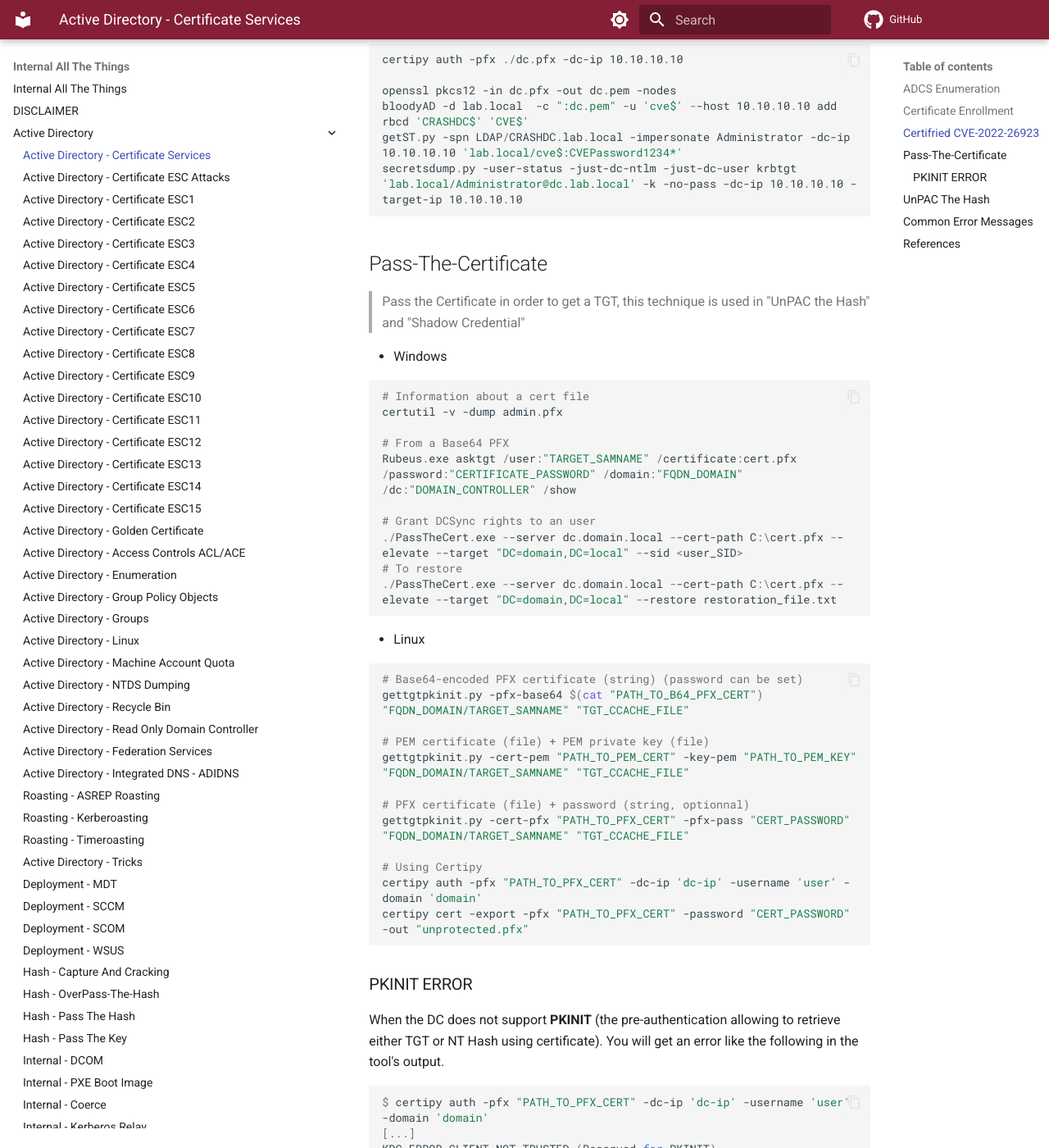
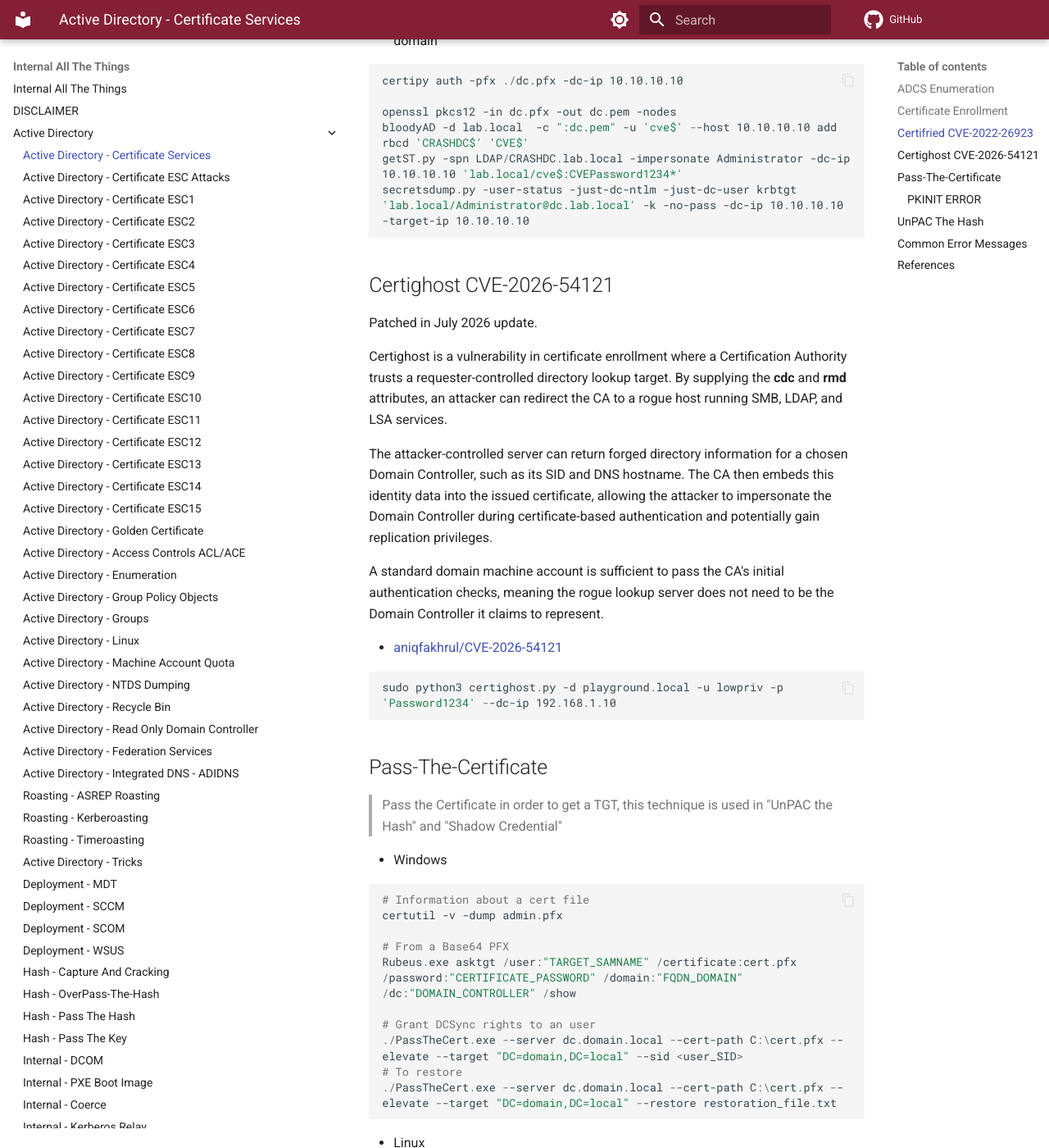
Before and after one commit to swisskyrepo/InternalAllTheThings, an MkDocs documentation site: the page built from docs/active-directory/ad-adcs-certificate-services.md, in a window 1280 px wide and 1400 px high, scrolled down 2312 px. Shown: the whole window at 82% size. Built offline with MkDocs 1.6.1 and Material for MkDocs 9.7.7, drawn with Linux system fonts in a browser that asks for light colours; comment, search, counter and statistics services are not loaded.

Commit message:
Certighost CVE-2026-54121

````diff
--- a/docs/active-directory/ad-adcs-certificate-services.md
+++ b/docs/active-directory/ad-adcs-certificate-services.md
@@ -82,6 +82,22 @@
   bloodyAD -d lab.local  -c ":dc.pem" -u 'cve$' --host 10.10.10.10 add rbcd 'CRASHDC$' 'CVE$'
   getST.py -spn LDAP/CRASHDC.lab.local -impersonate Administrator -dc-ip 10.10.10.10 'lab.local/cve$:CVEPassword1234*'
   secretsdump.py -user-status -just-dc-ntlm -just-dc-user krbtgt 'lab.local/Administrator@dc.lab.local' -k -no-pass -dc-ip 10.10.10.10 -target-ip 10.10.10.10
+  ```
+
+## Certighost CVE-2026-54121
+
+Patched in July 2026 update.
+
+Certighost is a vulnerability in certificate enrollment where a Certification Authority trusts a requester-controlled directory lookup target. By supplying the **cdc** and **rmd** attributes, an attacker can redirect the CA to a rogue host running SMB, LDAP, and LSA services.
+
+The attacker-controlled server can return forged directory information for a chosen Domain Controller, such as its SID and DNS hostname. The CA then embeds this identity data into the issued certificate, allowing the attacker to impersonate the Domain Controller during certificate-based authentication and potentially gain replication privileges.
+
+A standard domain machine account is sufficient to pass the CA's initial authentication checks, meaning the rogue lookup server does not need to be the Domain Controller it claims to represent.
+
+* [aniqfakhrul/CVE-2026-54121](https://github.com/aniqfakhrul/CVE-2026-54121)
+
+  ```ps1
+  sudo python3 certighost.py -d playground.local -u lowpriv -p 'Password1234' --dc-ip 192.168.1.10
   ```
 
 ## Pass-The-Certificate
````
